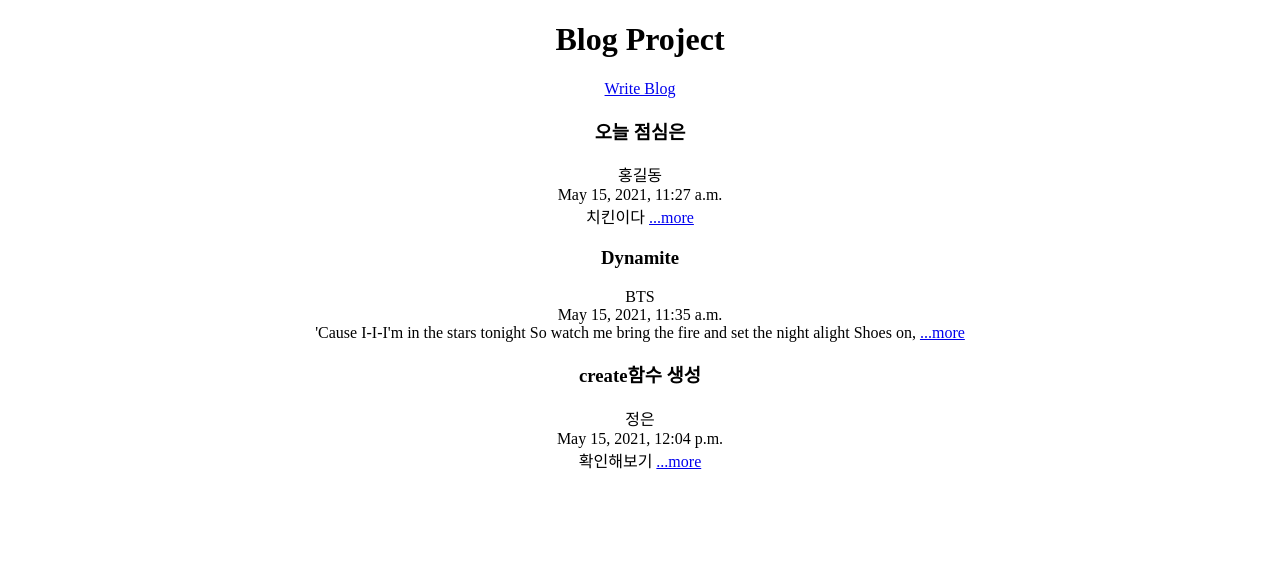
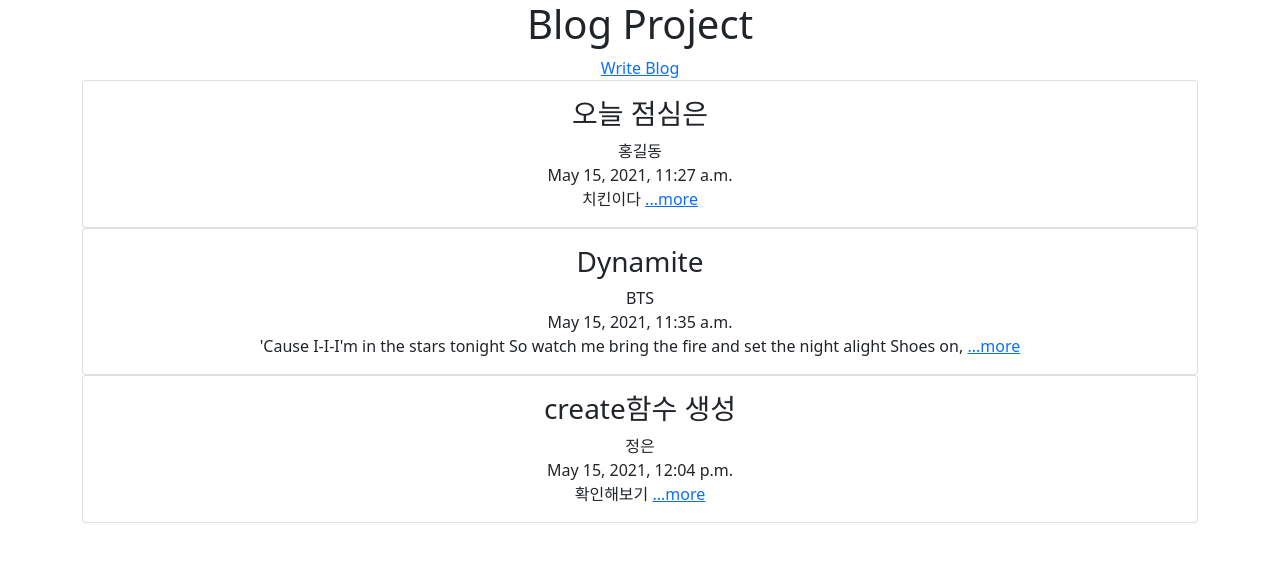
Before and after one commit to jungeun919/Likelion-CRUD, a Django app: page / in a window 1280 px wide. Shown: the top 562 px of the page. Run offline with Django 3.2, Linux system fonts and the light colour scheme; data comes from the database, SQL or seed files in the repository.

Commit message:
add bootstrap to home.html

```diff
--- a/crudproject/blog/templates/home.html
+++ b/crudproject/blog/templates/home.html
@@ -8,6 +8,11 @@
     <style>
         body {text-align: center;}
     </style>
+
+    <!-- CSS only -->
+    <link href="https://cdn.jsdelivr.net/npm/bootstrap@5.0.1/dist/css/bootstrap.min.css" rel="stylesheet" integrity="sha384-+0n0xVW2eSR5OomGNYDnhzAbDsOXxcvSN1TPprVMTNDbiYZCxYbOOl7+AMvyTG2x" crossorigin="anonymous">
+    <!-- JavaScript Bundle with Popper -->
+    <script src="https://cdn.jsdelivr.net/npm/bootstrap@5.0.1/dist/js/bootstrap.bundle.min.js" integrity="sha384-gtEjrD/SeCtmISkJkNUaaKMoLD0//ElJ19smozuHV6z3Iehds+3Ulb9Bn9Plx0x4" crossorigin="anonymous"></script>
 </head>
 <body>
     <h1>Blog Project</h1>
@@ -17,7 +22,8 @@
 
     <div class="container">
         {% for blog in blogs %}
-            <div>
+        <div class="card">
+            <div class="card-body">
                 <h3>{{blog.title}}</h3>
                 <!-- {{blog.id}} -->
                 {{blog.writer}}<br>
@@ -25,6 +31,7 @@
                 {{blog.summary}}
                 <a href="{% url 'detail' blog.id %}">...more</a><br>
             </div>
+        </div>
         {% endfor %}
     </div>
 </body>
```
